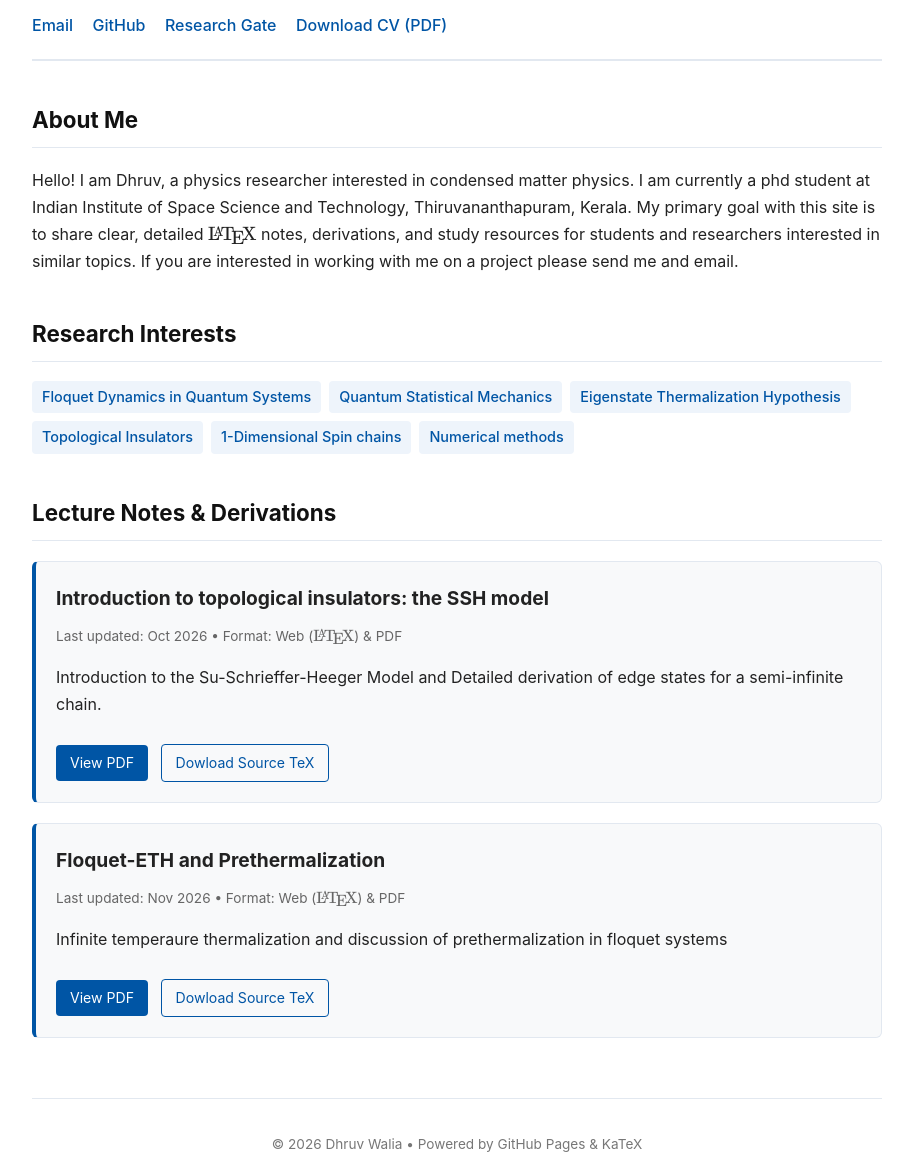
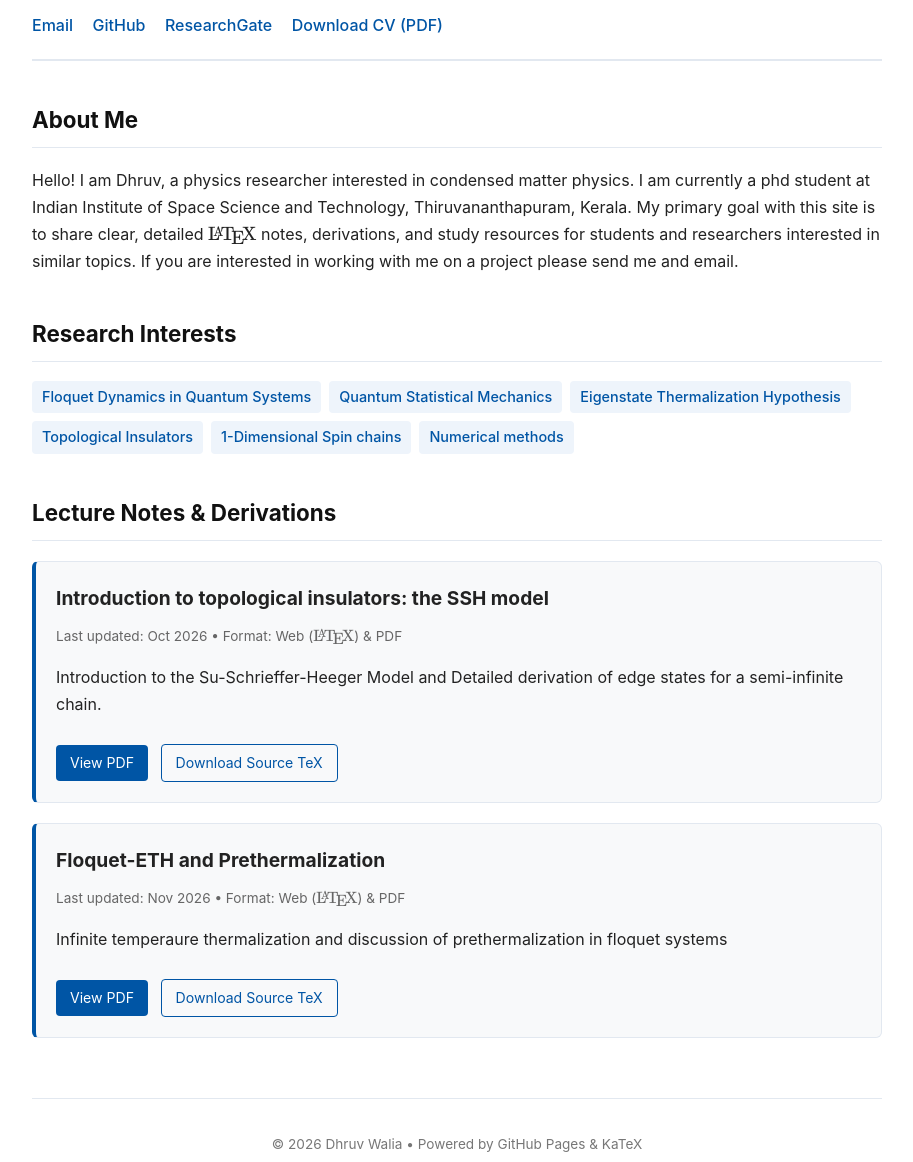
Before and after one commit to approxconst/approxconst.github.io, a plain HTML site: page index.html in a window 1280 px wide. Shown: the part 138-1300 px from the top of the page, without its empty margins (183-1096 px from the left). Drawn offline with nearby package versions, Linux system fonts and the light colour scheme.

Commit message:
Update index.html

```diff
--- a/index.html
+++ b/index.html
@@ -105,7 +105,7 @@
         <div class="links">
             <a href="mailto:approxconst@gmail.com">Email</a>
             <a href="https://github.com/approxconst" target="_blank">GitHub</a>
-            <a href="https://researchgate.net/profile/Dhruv-Walia-3" target="_blank">Research Gate</a>
+            <a href="https://researchgate.net/profile/Dhruv-Walia-3" target="_blank">ResearchGate</a>
             <a href="CV.pdf" target="_blank">Download CV (PDF)</a>
         </div>
     </header>
@@ -143,7 +143,7 @@
                 Introduction to the Su-Schrieffer-Heeger Model and Detailed derivation of edge states for a semi-infinite chain.
             </p>
             <a href="SSH Model and Edge States.pdf" class="btn" target="_blank">View PDF</a>
-            <a href="SSH Model and Edge States.zip" class="btn btn-outline">Dowload Source TeX</a>
+            <a href="SSH Model and Edge States.zip" class="btn btn-outline">Download Source TeX</a>
         </div>
         <!-- Note Item 2 -->
         <div class="note-card">
@@ -153,7 +153,7 @@
                 Infinite temperaure thermalization and discussion of prethermalization in floquet systems
             </p>
             <a href="F-ETH.pdf" class="btn" target="_blank">View PDF</a>
-            <a href="F-ETH.zip" class="btn btn-outline">Dowload Source TeX</a>
+            <a href="F-ETH.zip" class="btn btn-outline">Download Source TeX</a>
         </div>
 
     </section>
```
